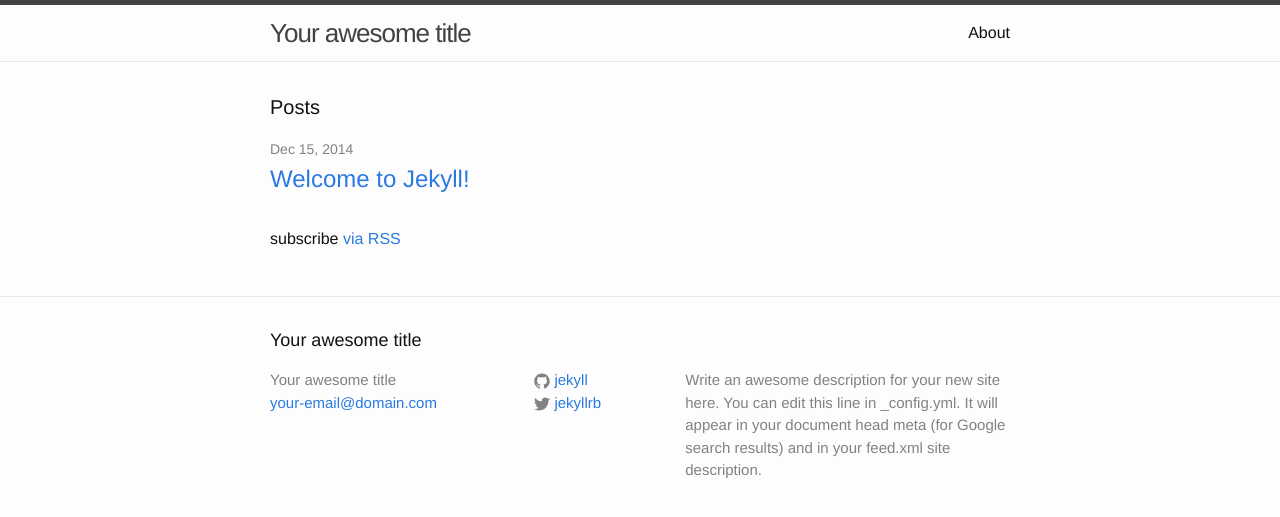
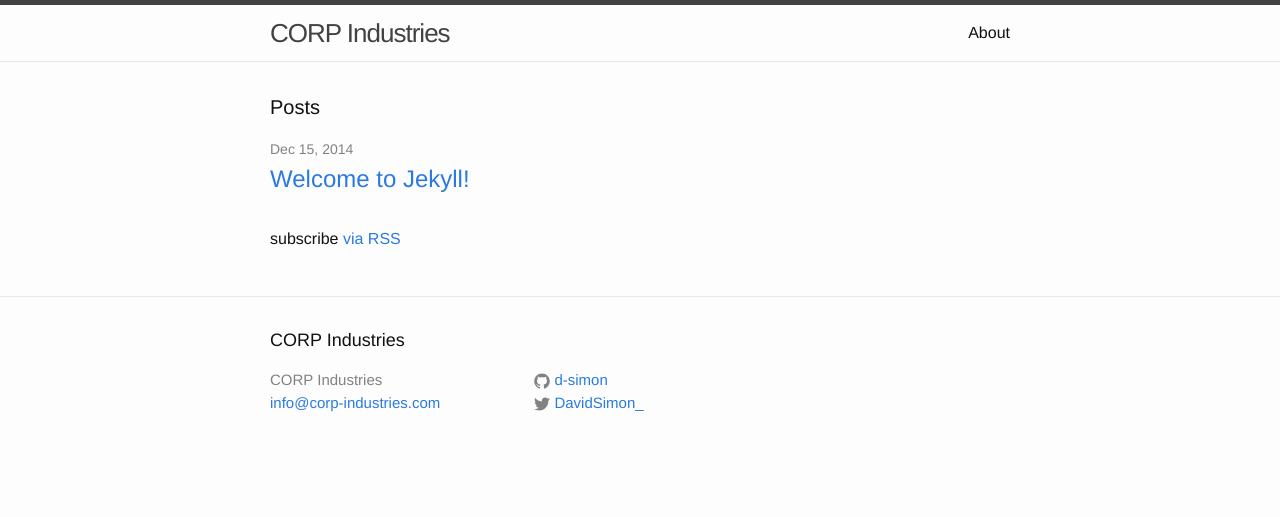
Before and after one commit to d-simon/corp-industries, a Jekyll site: the page built from index.html, in a window 1280 px wide. Shown: the top 517 px of the page. Built offline with Jekyll 4.4.1, drawn with Linux system fonts in a browser that asks for light colours.

Commit message:
[Update] Jekyll Config

```diff
--- a/_config.yml
+++ b/_config.yml
@@ -1,14 +1,11 @@
 # Site settings
-title: Your awesome title
-email: your-email@domain.com
-description: > # this means to ignore newlines until "baseurl:"
-  Write an awesome description for your new site here. You can edit this
-  line in _config.yml. It will appear in your document head meta (for
-  Google search results) and in your feed.xml site description.
-baseurl: "" # the subpath of your site, e.g. /blog/
-url: "http://yourdomain.com" # the base hostname & protocol for your site
-twitter_username: jekyllrb
-github_username:  jekyll
+title: CORP Industries
+email: info@corp-industries.com
+description: > # We believe in a sustainable humanity.
+baseurl: "/" # the subpath of your site, e.g. /blog/
+url: "http://corp-industries.com" # the base hostname & protocol for your site
+twitter_username: DavidSimon_
+github_username:  d-simon
 
 # Build settings
 markdown: kramdown
```
